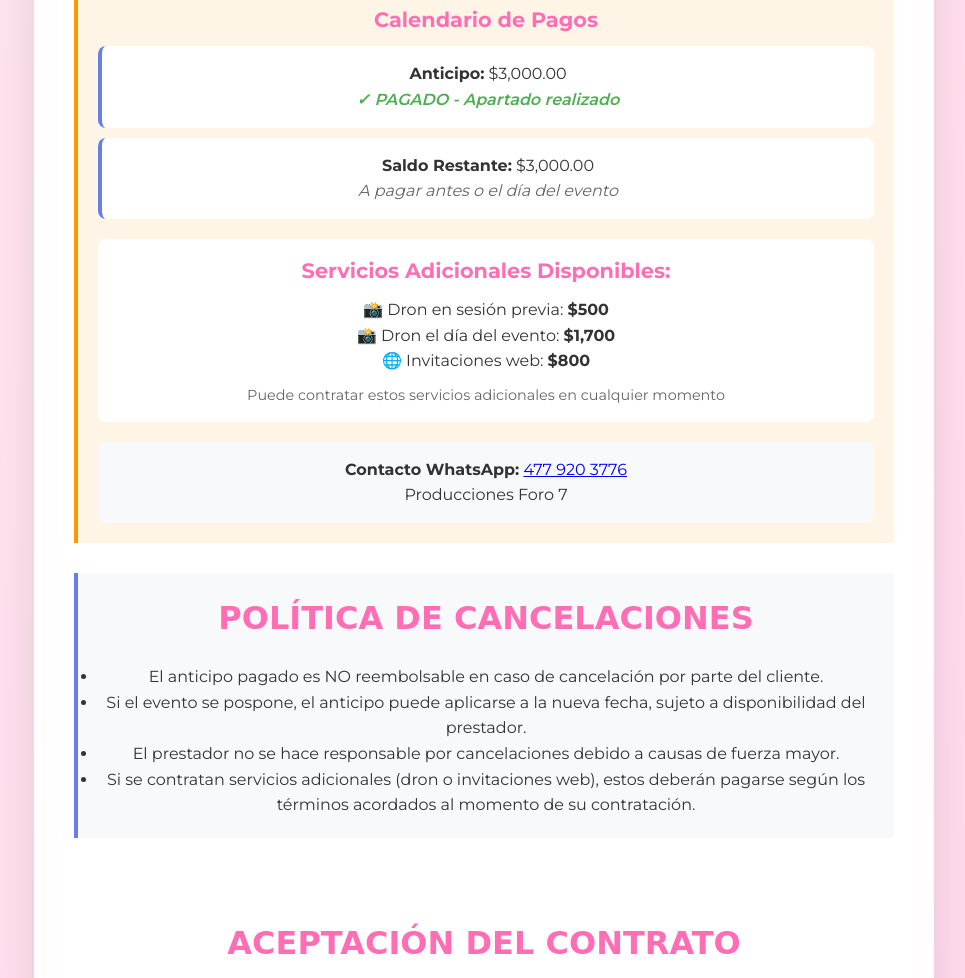
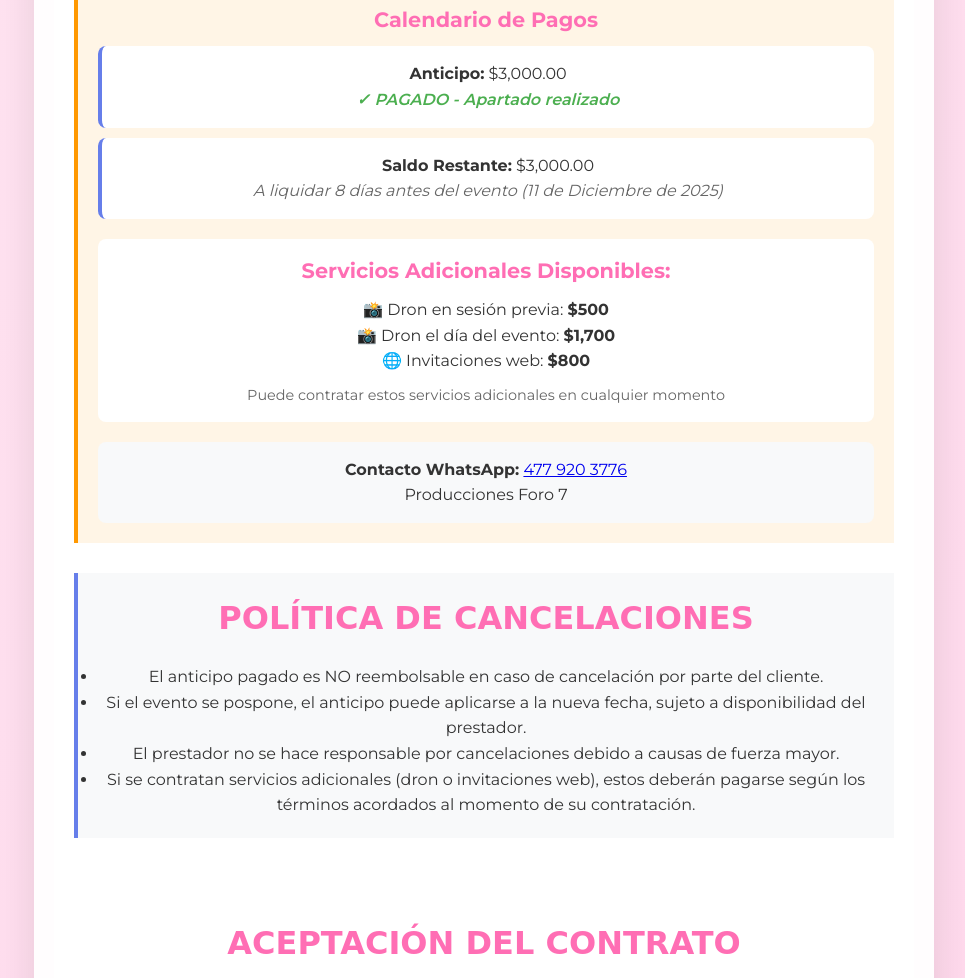
Before and after one commit to ArturoCruzArm/xv-valentina-diaz, a plain HTML site: page contrato.html in a window 1280 px wide. Shown: the part 4111-5089 px from the top of the page, without its empty margins (156-1121 px from the left). Drawn offline with Linux system fonts and the light colour scheme.

Commit message:
Actualizar forma de pago: saldo a liquidar 8 días antes del evento

```diff
--- a/contrato.html
+++ b/contrato.html
@@ -357,7 +357,7 @@
                         </div>
                         <div class="payment-item">
                             <p><strong>Saldo Restante:</strong> $3,000.00</p>
-                            <p class="payment-status">A pagar antes o el día del evento</p>
+                            <p class="payment-status">A liquidar 8 días antes del evento (11 de Diciembre de 2025)</p>
                         </div>
                     </div>
 
```
